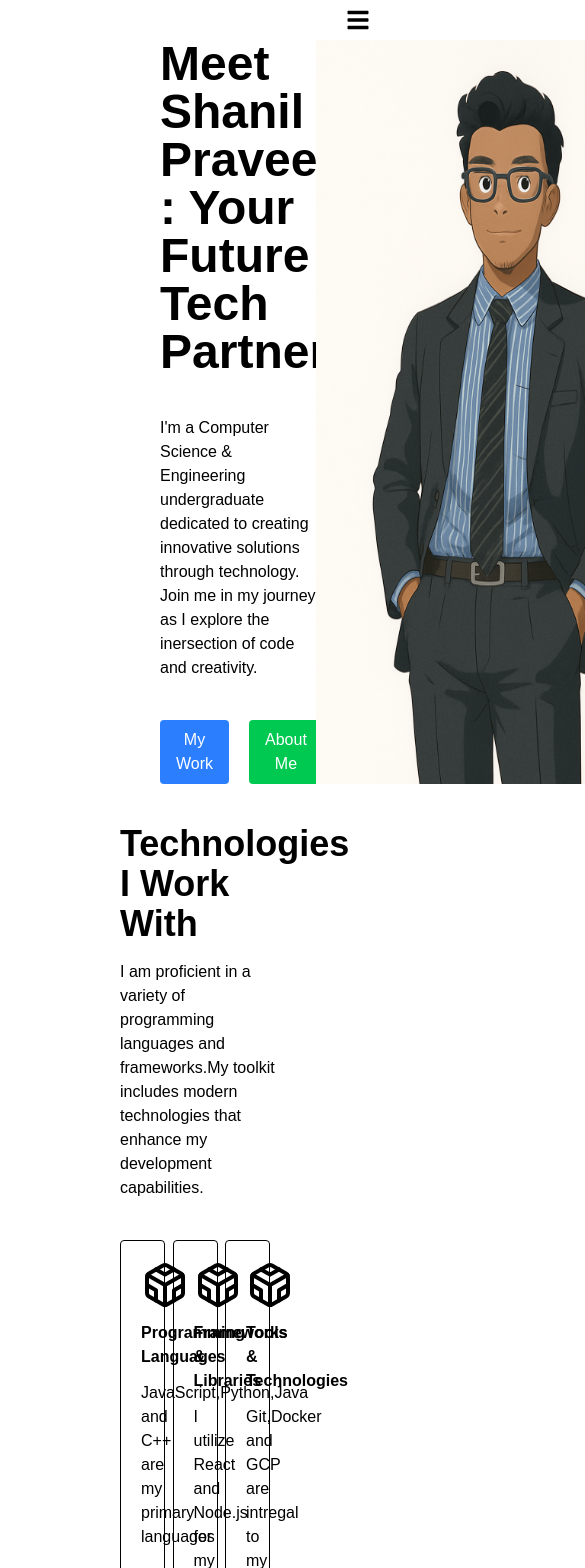
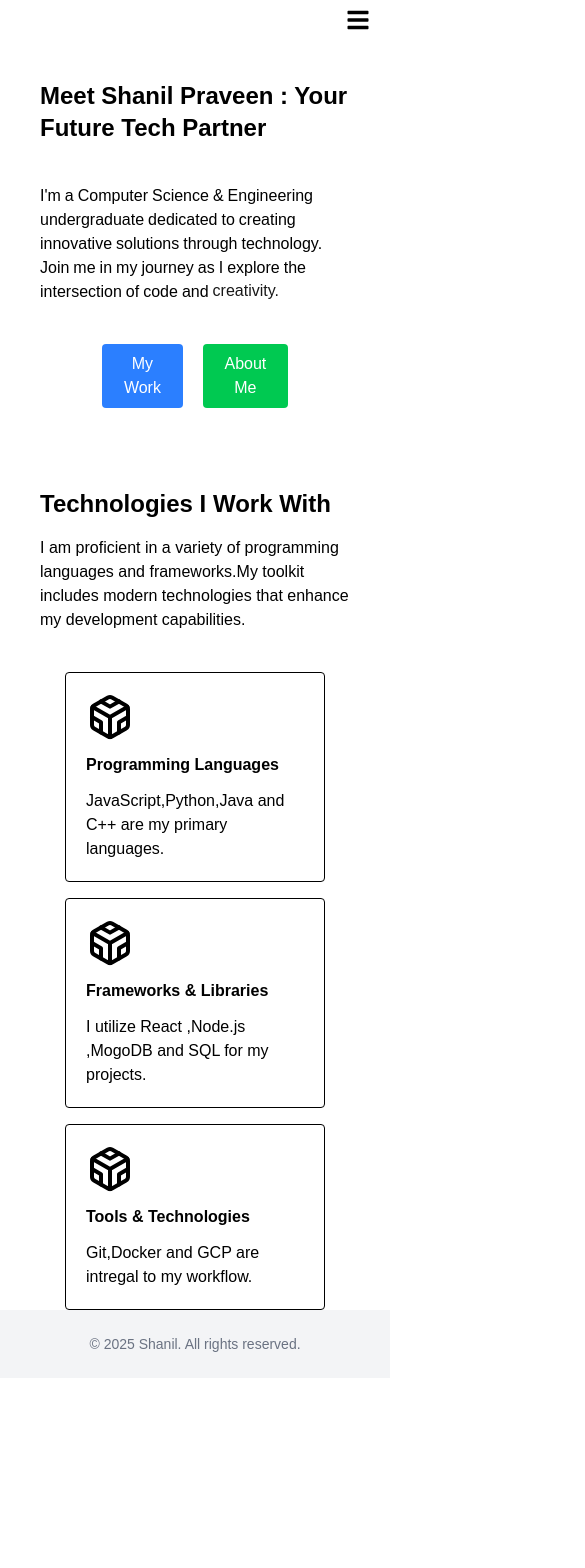
Before and after one commit to ShanilPraveen/MyPortfolio, a Next.js app in the folder frontend/: page / in a window 390 px wide. Shown: the top 1568 px of the page, 585 px wide, since content can reach past the window. After the commit the page ends 1378 px from the top, so only its background shows below. Built offline with nearby package versions, Linux system fonts and the light colour scheme; a web font is replaced by a local one.

Commit message:
Hero and Tech sections

```diff
--- a/frontend/sections/Hero.jsx
+++ b/frontend/sections/Hero.jsx
@@ -1,19 +1,65 @@
+"use client";
+import { motion } from "framer-motion";
 import me from "../images/me.png";
 import Image from "next/image";
+
+const sentence = "I'm a Computer Science & Engineering undergraduate dedicated to creating innovative solutions through technology. Join me in my journey as I explore the intersection of code and creativity.";
+const words = sentence.split(" ");
 
 const Hero = () => {
   return (
     <section className="flex bg-white justify-between">
-      <div className="flex flex-col justify-center ml-40 w-2/5">
-        <h1 className="text-black font-bold text-5xl">Meet Shanil Praveen : Your Future Tech Partner</h1>
-        <h1 className="text-black font-medium text-1xl pt-10">I'm a Computer Science & Engineering undergraduate dedicated to creating innovative solutions through technology.<br></br>Join me in my journey as I explore the inersection of code and creativity.</h1>
-        <div className="flex mt-10">
-            <button className="bg-blue-500 text-white font-medium py-2 px-4 rounded hover:bg-blue-800">My Work</button>
-            <button className="bg-green-500 text-white font-medium py-2 px-4 rounded hover:bg-green-700 ml-5">About Me</button>
+      <div className="flex flex-col justify-center items-center p-10 sm:p-0 sm:ml-40 sm:w-2/5">
+        <motion.h1
+          className="text-black font-bold text-2xl sm:text-5xl"
+          initial={{ opacity: 0 }}
+          animate={{ opacity: 1 }}
+          transition={{ duration: 2 }}
+        >
+          Meet Shanil Praveen : Your Future Tech Partner
+        </motion.h1>
+
+        <motion.h1
+          className="text-black font-medium text-1xl pt-10 flex flex-wrap"
+          initial="hidden"
+          animate="visible"
+          variants={{
+            hidden: {},
+            visible: {
+              transition: {
+                staggerChildren: 0.2,
+              },
+            },
+          }}
+        >
+          {words.map((word, index) => (
+            <motion.span
+              key={index}
+              variants={{
+                hidden: { opacity: 0, y: 10 },
+                visible: { opacity: 1, y: 0 },
+              }}
+              className="mr-1"
+            >
+              {word}
+            </motion.span>
+          ))}
+        </motion.h1>
+
+        <div className="flex mt-10 justify-around sm:justify-normal w-3/5 sm:w-full">
+          <button className="bg-blue-500 text-white font-medium py-2 px-4 rounded hover:bg-blue-800">My Work</button>
+          <button className="bg-green-500 text-white font-medium py-2 px-4 rounded hover:bg-green-700 ml-5">About Me</button>
         </div>
       </div>
-      <Image src={me} alt="Picture of the author" width={500} height={500}
-      className="mr-30"/>
+
+      <motion.div
+        initial={{ x: 100, opacity: 0 }}
+        animate={{ x: 0, opacity: 1 }}
+        transition={{ duration: 1 }}
+        className="hidden sm:flex mr-30"
+      >
+        <Image src={me} alt="Picture of the author" width={500} height={500} />
+      </motion.div>
     </section>
   );
 };
--- a/frontend/sections/Tech.jsx
+++ b/frontend/sections/Tech.jsx
@@ -1,33 +1,57 @@
+"use client";
+import { motion } from "framer-motion";
 import { LuCodesandbox } from "react-icons/lu";
 
 const Tech = () => {
   return (
-        <section className="flex flex-col bg-white pt-10">
-            <div className="ml-30 w-2/5">
-                <h1 className="text-black font-bold text-4xl">Technologies I Work With</h1>
-                <h1 className="text-black font-medium text-1xl mt-4"> I am proficient in a variety of programming languages and frameworks.My toolkit includes modern technologies that enhance my development capabilities.</h1>
+    <section className="flex flex-col bg-white sm:pt-10 items-center sm:items-start w-full">
+      <div className="sm:ml-30 sm:w-2/5 sm:p-0 p-10 justify-center items-center">
+        <motion.h1
+          initial={{ opacity: 0, y: 50 }}
+          whileInView={{ opacity: 1, y: 0 }}
+          viewport={{ once: true, amount: 0.3 }}
+          transition={{ duration: 0.5 }}
+          className="text-black font-bold text-2xl sm:text-4xl"
+        >
+          Technologies I Work With
+        </motion.h1>
+        <h1 className="text-black font-medium text-1xl mt-4">
+          {" "}
+          I am proficient in a variety of programming languages and
+          frameworks.My toolkit includes modern technologies that enhance my
+          development capabilities.
+        </h1>
       </div>
 
-            <div className="flex justify-between mt-10 mx-30">
-                <div className="flex flex-col w-3/10 space-y-3 border-1 border-black rounded-sm p-5">
+      <div className="flex flex-col items-center sm:items-start sm:flex-row space-y-4 sm:space-y-0 justify-between sm:mt-10 sm:mx-30">
+        <div className="flex flex-col sm:w-3/10 w-2/3 space-y-3 border-1 border-black rounded-sm p-5 hover:transition-transform hover:scale-105 duration-300">
           <LuCodesandbox className="text-black text-5xl" />
-                    <h1 className="text-black font-semibold text-1xl">Programming Languages</h1>
-                    <h1 className="text-black font-medium text-1xl">JavaScript,Python,Java and C++ are my primary languages</h1>
+          <h1 className="text-black font-semibold text-1xl">
+            Programming Languages
+          </h1>
+          <h1 className="text-black font-medium text-1xl">
+            JavaScript,Python,Java and C++ are my primary languages.
+          </h1>
         </div>
-                <div className="flex flex-col w-3/10 space-y-3 border-1 border-black rounded-sm p-5">
+        <div className="flex flex-col sm:w-3/10 w-2/3 space-y-3 border-1 border-black rounded-sm p-5 hover:transition-transform hover:scale-105 duration-300">
           <LuCodesandbox className="text-black text-5xl" />
-                    <h1 className="text-black font-semibold text-1xl">Frameworks & Libraries</h1>
-                    <h1 className="text-black font-medium text-1xl">I utilize React and Node.js for my projects</h1>
+          <h1 className="text-black font-semibold text-1xl">
+            Frameworks & Libraries
+          </h1>
+          <h1 className="text-black font-medium text-1xl">
+            I utilize React ,Node.js ,MogoDB and SQL for my projects.
+          </h1>
         </div>
-                <div className="flex flex-col w-3/10 space-y-3 border-1 border-black rounded-sm p-5">
+        <div className="flex flex-col sm:w-3/10 w-2/3 space-y-3 border-1 border-black rounded-sm p-5 hover:transition-transform hover:scale-105 duration-300">
           <LuCodesandbox className="text-black text-5xl" />
-                    <h1 className="text-black font-semibold text-1xl">Tools & Technologies</h1>
-                    <h1 className="text-black font-medium text-1xl">Git,Docker and GCP are intregal to my workflow</h1>
+          <h1 className="text-black font-semibold text-1xl">
+            Tools & Technologies
+          </h1>
+          <h1 className="text-black font-medium text-1xl">
+            Git,Docker and GCP are intregal to my workflow.
+          </h1>
         </div>
-
-
       </div>
-
     </section>
   );
 };
```
Also changed, not shown: frontend/images/me.png. Lines whose indentation alone changed are shown as unchanged.
